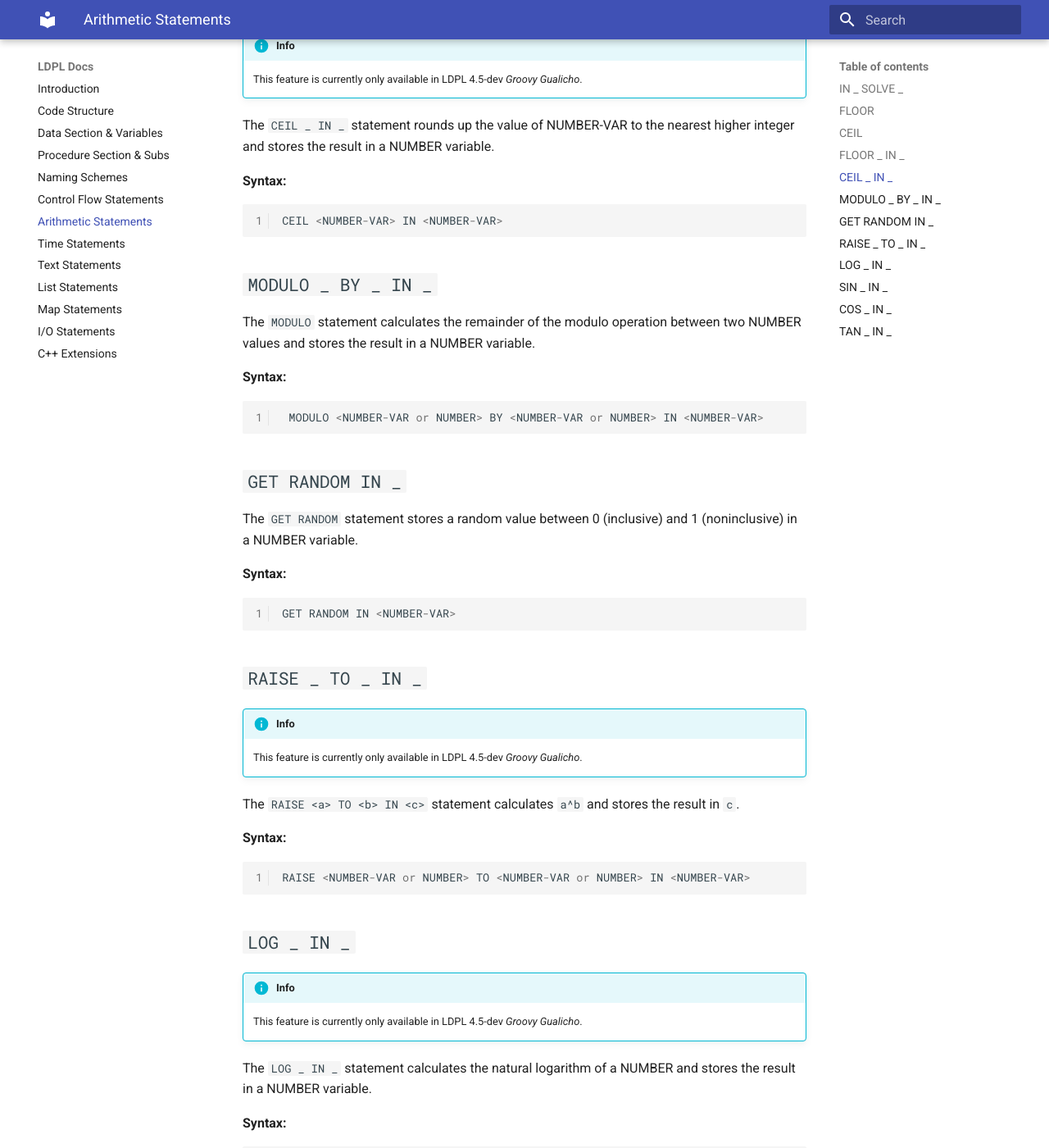
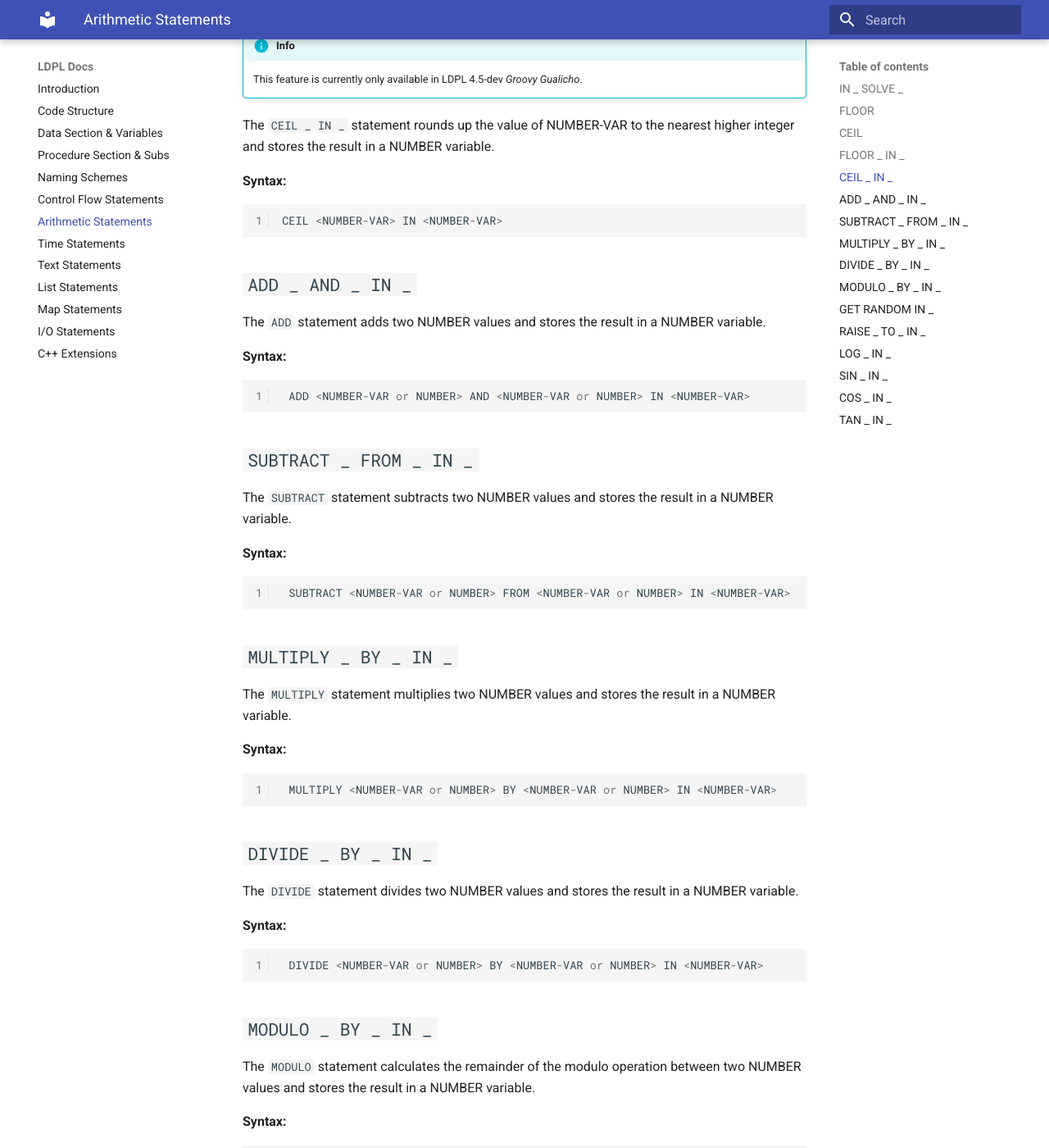
Before and after one commit to Lartu/ldpl, an MkDocs documentation site: the page built from docs/arithmetic.md, in a window 1280 px wide and 1400 px high, scrolled down 2176 px. Shown: the whole window at 82% size. Built offline with MkDocs 1.6.1 and Material for MkDocs 9.7.7, drawn with Linux system fonts in a browser that asks for light colours.

Commit message:
Documented de new old arithmetic functions

````diff
--- a/docs/arithmetic.md
+++ b/docs/arithmetic.md
@@ -98,6 +98,46 @@ and stores the result in a NUMBER variable.
 CEIL <NUMBER-VAR> IN <NUMBER-VAR>
 ```
 
+## `ADD _ AND _ IN _`
+
+The `ADD` statement adds two NUMBER values and stores the result in a NUMBER variable.
+
+**Syntax:**
+
+```coffeescript
+ ADD <NUMBER-VAR or NUMBER> AND <NUMBER-VAR or NUMBER> IN <NUMBER-VAR>
+```
+
+## `SUBTRACT _ FROM _ IN _`
+
+The `SUBTRACT` statement subtracts two NUMBER values and stores the result in a NUMBER variable.
+
+**Syntax:**
+
+```coffeescript
+ SUBTRACT <NUMBER-VAR or NUMBER> FROM <NUMBER-VAR or NUMBER> IN <NUMBER-VAR>
+```
+
+## `MULTIPLY _ BY _ IN _`
+
+The `MULTIPLY` statement multiplies two NUMBER values and stores the result in a NUMBER variable.
+
+**Syntax:**
+
+```coffeescript
+ MULTIPLY <NUMBER-VAR or NUMBER> BY <NUMBER-VAR or NUMBER> IN <NUMBER-VAR>
+```
+
+## `DIVIDE _ BY _ IN _`
+
+The `DIVIDE` statement divides two NUMBER values and stores the result in a NUMBER variable.
+
+**Syntax:**
+
+```coffeescript
+ DIVIDE <NUMBER-VAR or NUMBER> BY <NUMBER-VAR or NUMBER> IN <NUMBER-VAR>
+```
+
 ## `MODULO _ BY _ IN _`
 
 The `MODULO` statement calculates the remainder of the modulo operation between two NUMBER values and stores the result in a NUMBER variable.
````
